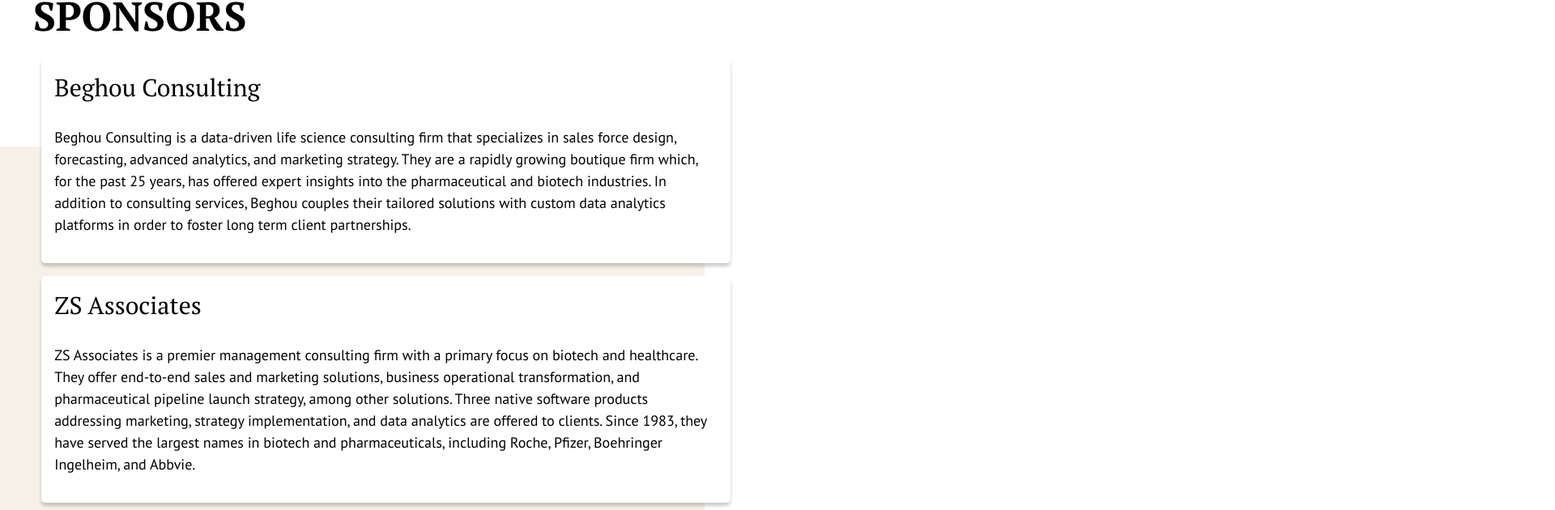
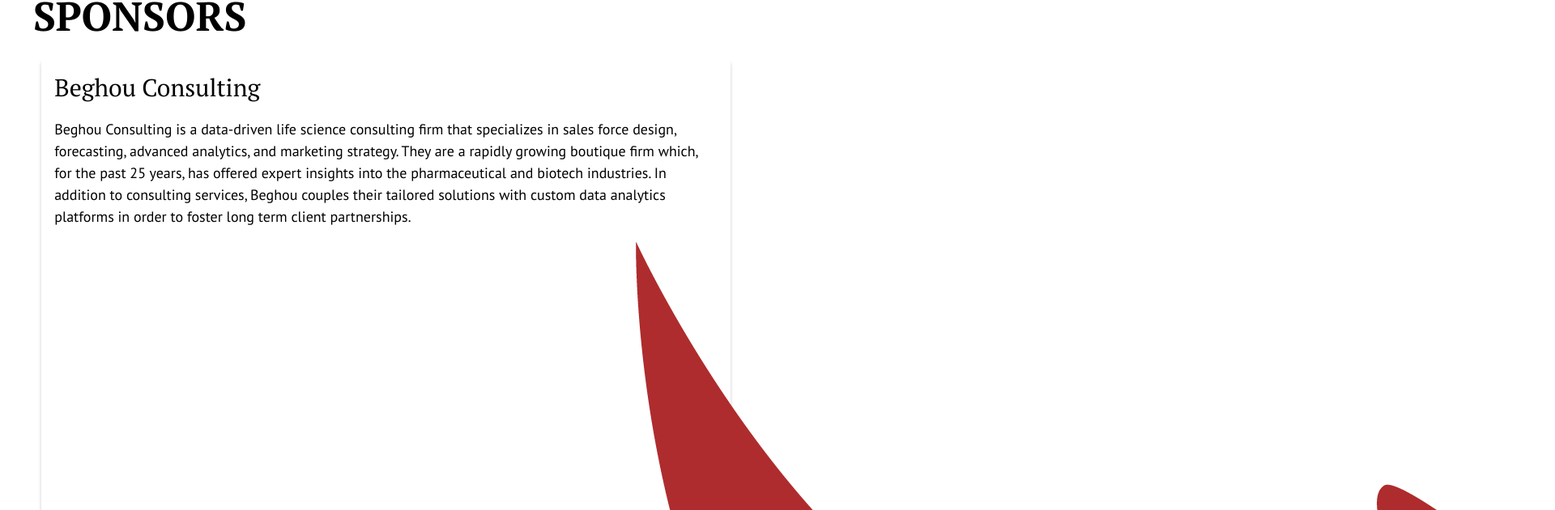
Before and after one commit to stylate/phoenix-consulting, a React (Create React App) app: page /about in a window 1280 px wide. Shown: the part 1466-2096 px from the top of the page at 81% size, 1920 px wide, since content can reach past the window. Built offline with nearby package versions, Linux system fonts and the light colour scheme.

Commit message:
add image to blocktext component

```diff
--- a/src/components/BlockTexts.js
+++ b/src/components/BlockTexts.js
@@ -5,6 +5,7 @@
 
 const BlockTexts = (props) => {
   const { texts } = props;
+  console.log("texts: ", texts)
   return (
     <div className={classNames(props.className, "BlockTexts")}>
       <div className="BlockTexts__background"/>
@@ -13,7 +14,7 @@
           className="BlockTexts__block"
           header={text.header}
           body={text.body}
-          images={text.images}
+          image={text.image}
         />
       ))}
     </div>
--- a/src/components/SingleBlockText.js
+++ b/src/components/SingleBlockText.js
@@ -3,18 +3,24 @@
 import '../layout/SingleBlockText.css';
 
 const SingleBlockText = (props) => {
-  const { header, body, images } = props;
-  // import image from assets
+  const { header, body, image } = props;
   return (
     <div className={classNames(props.className, "SingleBlockText")}>
       <div className="SingleBlockText__header">{header}</div>
-      {images
-        ? <div className="SingleBlockText__body">{body.map((paragraph) => {
-          return <p>{paragraph}</p>
-        })}</div>
-        : <div className="SingleBlockText__body">{body.map((paragraph) => {
-          return <p>{paragraph}</p>
-        })}</div>
+      {image
+        ? <div>
+            <div className="SingleBlockText__body">
+              {body.map((paragraph) => {
+                return <p>{paragraph}</p>
+              })}
+            </div>
+            <img src={image[Object.keys(image)[0]]} alt="image" />
+          </div>
+        : <div className="SingleBlockText__body">
+            {body.map((paragraph) => {
+              return <p>{paragraph}</p>
+            })}
+          </div>
       }
     </div>
   )
--- a/src/routes/About.js
+++ b/src/routes/About.js
@@ -3,6 +3,7 @@
 import '../layout/About.css'
 
 // import images
+import PhoenixLogo from '../assets/phoenixlogo.png';
 
 
 const About = () => {
@@ -10,17 +11,14 @@
         {
             "header": "Who We Are",
             "body": ["Founded in 2016, Phoenix Consulting Group has quickly emerged as a trusted partner for healthcare firms large and small. What gives our consultancy strength is the expertise of our consultants: Phoenix members are Berkeley’s best undergraduate entrepreneurs, researchers, and computer scientists. Simultaneously, we draw these consultants because of the strength of our training: Phoenix alumni graduate with unparalleled experience and a powerful network.", "What unites us as a community, however, is the fact that business problems in healthcare are inherently close to human lives. Powerful recommendations for healthcare firms directly impact the livelihoods of the customers they serve. Ultimately, Phoenix Consulting Group is an organization fiercely committed to improving lives on a massive scale."],
-            "images": "",
         },
         {
             "header": "Culture",
             "body": ["At Phoenix, we offer rigorous professional development workshops for members to prepare for future careers. Our new analysts are guided through a diligent training program, learning to become the future leaders of the organization as well as beyond. However, we also believe that every student needs to take a breath from the stress of university. Our dedicated committee plans exciting socials for members to foster everlasting friendships. Near the end of semesters, our club throws a celebratory banquet for all the hard work completed by our teams. Last semester, we had the opportunity to celebrate on a yacht as we sailed across the Golden Gate Bridge.", "Riding the bay’s small waves with friends is one thing; with family, another. In Phoenix Consulting, every member is both a mentor and a mentee, creating a unique sense of community where all are invested in each other’s success. Our close-knit family embraces each other’s successes and mistakes. We do not cower to our failures; we admit, learn, and succeed. During recruitment season, everyone prepares together, whether that’s editing resumes, preparing cases, or simply being there for each other during stressful times. None of us are perfect, but every member has a story, something that makes them truly special and full of potential. We want to hear your story and help write your chapter at Phoenix."],
-            "images": "",
         },
         {
             "header": "Impact",
             "body": ["Each semester, Phoenix takes on four carefully chosen projects, with scopes ranging from digital strategy to pharmaceutical viability analysis. In recent years, we have been fortunate to have far more business than we can afford to take on. As a result, we work not only on those projects we feel will be most meaningful for our organization, but also on where we feel we will be able to do the most good. Please see below for a selected list of past client engagements."],
-            "images": "",
         }
     ];
     return (
@@ -38,17 +36,17 @@
                     {
                         "header": "Beghou Consulting",
                         "body": ["Beghou Consulting is a data-driven life science consulting firm that specializes in sales force design, forecasting, advanced analytics, and marketing strategy. They are a rapidly growing boutique firm which, for the past 25 years, has offered expert insights into the pharmaceutical and biotech industries. In addition to consulting services, Beghou couples their tailored solutions with custom data analytics platforms in order to foster long term client partnerships."],
-                        "images": ""
+                        "image": {PhoenixLogo}
                     },
                     {
                         "header": "ZS Associates",
                         "body": ["ZS Associates is a premier management consulting firm with a primary focus on biotech and healthcare. They offer end-to-end sales and marketing solutions, business operational transformation, and pharmaceutical pipeline launch strategy, among other solutions. Three native software products addressing marketing, strategy implementation, and data analytics are offered to clients. Since 1983, they have served the largest names in biotech and pharmaceuticals, including Roche, Pfizer, Boehringer Ingelheim, and Abbvie."],
-                        "images": ""
+                        "image": {PhoenixLogo}
                     },
                     {
                         "header": "Extreme Canopy",
                         "body": ["Extreme Canopy, a leader in their industry, is committed to delivering premium products at low, affordable prices to help support their community. Extreme Canopy has helped us elevate our brand to new heights. Their unparalleled customer support consistently helped us deliver a perfect product. We are grateful for their continued support and partnership. Phoenix Consulting Group exclusively uses Extreme Canopy’s canopy tents for all public events and recruitment cycles."],
-                        "images:": ""
+                        "image:": {PhoenixLogo}
                     },
                 ]}
             />
```
